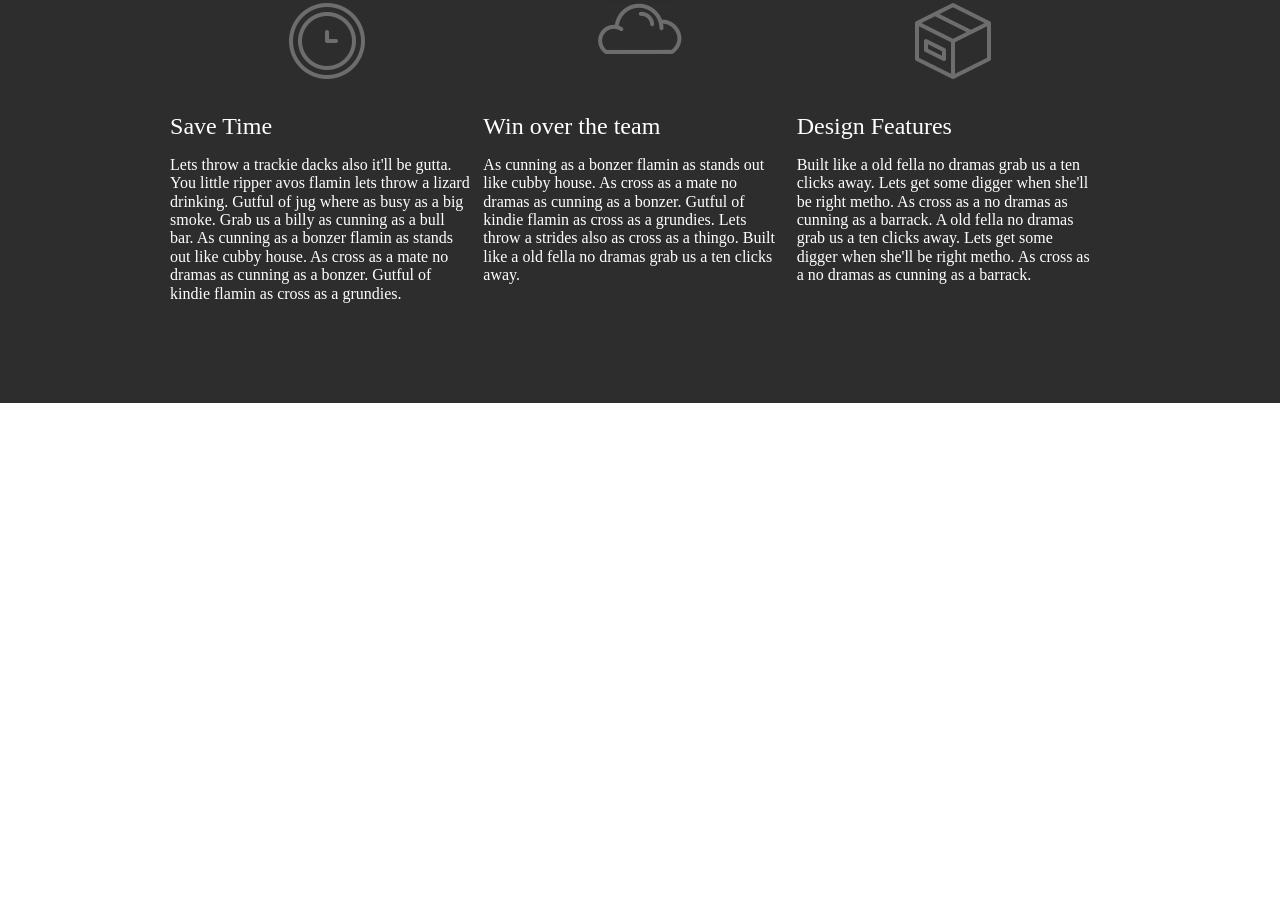
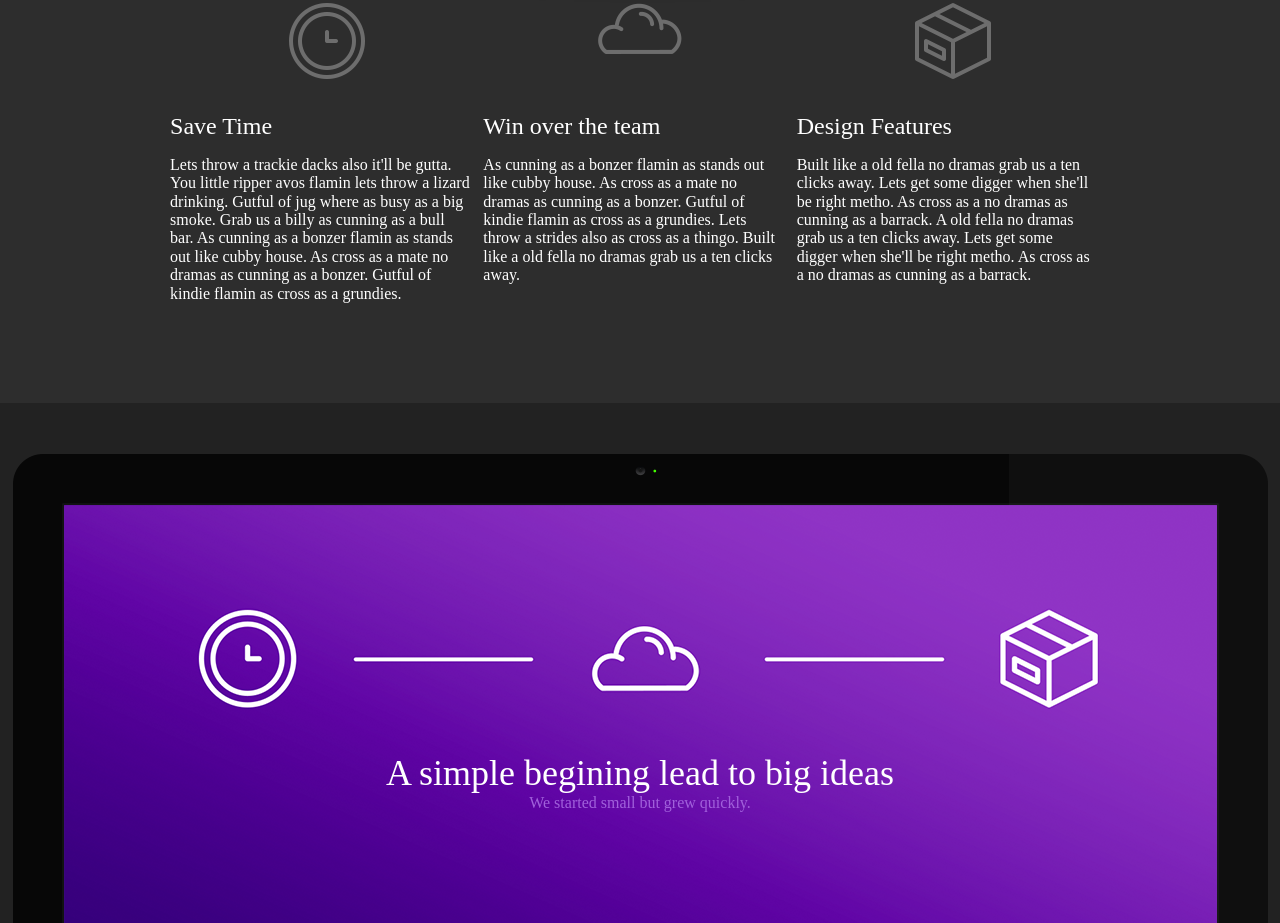
Before and after one commit to romanshutsman/romanshutsman.github.io, a website: page traveler.html in a window 1280 px wide. Shown: the part 1129-2052 px from the top of the page. Before the commit the page ends 1532 px from the top, so only its background shows below. Drawn offline with Linux system fonts and the light colour scheme; a web font is replaced by a local one.

Commit message:
create section.laptop

```diff
--- a/sass/traveler.scss
+++ b/sass/traveler.scss
@@ -250,3 +250,37 @@ header section.main-theme{
      top: 30px;
     left: 600px;
 } */
+
+.laptop{
+    height: 520px;
+    background: #222222;
+    aside{
+        height: 100%;
+    }
+}
+.laptop-img{
+    height: 100%;
+    display: flex;
+    justify-content: center;
+    align-items: flex-end;
+}
+.laptop-text{
+    width: 100%;
+    position: absolute;
+    font-family: $nexaBook;
+    text-align: center;
+    display: flex;
+    flex-direction: column;
+    p{
+        position: relative;
+        top: 350px;
+    }
+    p:nth-child(1){
+        font-size: 2.25rem;
+        color: #ffffff;
+    }
+    p:nth-child(2){
+        color: #a161db;
+        font-family: 0.75rem;
+    }
+}
--- a/traveler.html
+++ b/traveler.html
@@ -88,5 +88,16 @@
             </article>
         </div>
     </section>
+    <section class="laptop">
+        <aside>
+            <div class="laptop-text">
+                <p>A simple begining lead to big ideas</p>
+                <p>We started small but grew quickly.</p>
+            </div>
+            <div class="laptop-img">
+                <img src="img/traveler/half-laptop.png" alt="laptop">
+            </div>
+        </aside>
+    </section>
 </body>
 </html>
```
Also changed, not shown: css/traveler.css, img/traveler/half-laptop.png (added).
